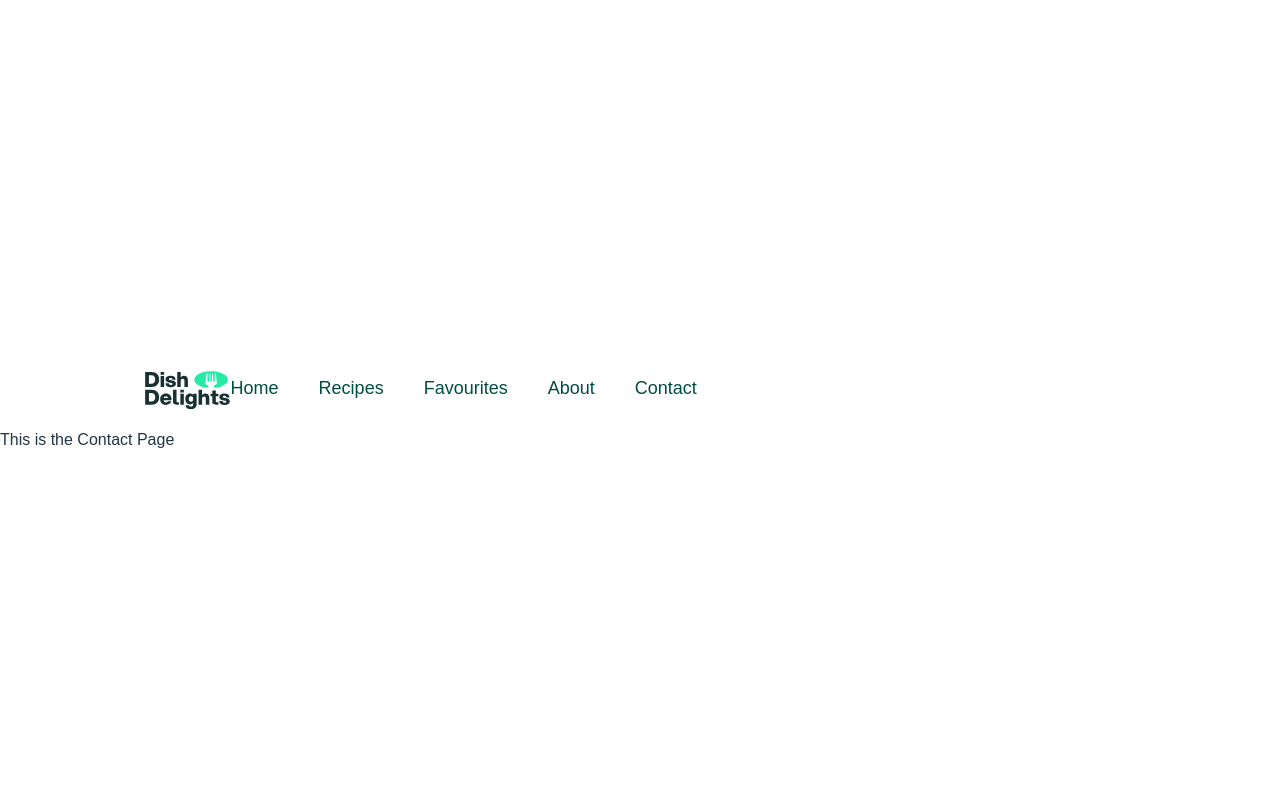
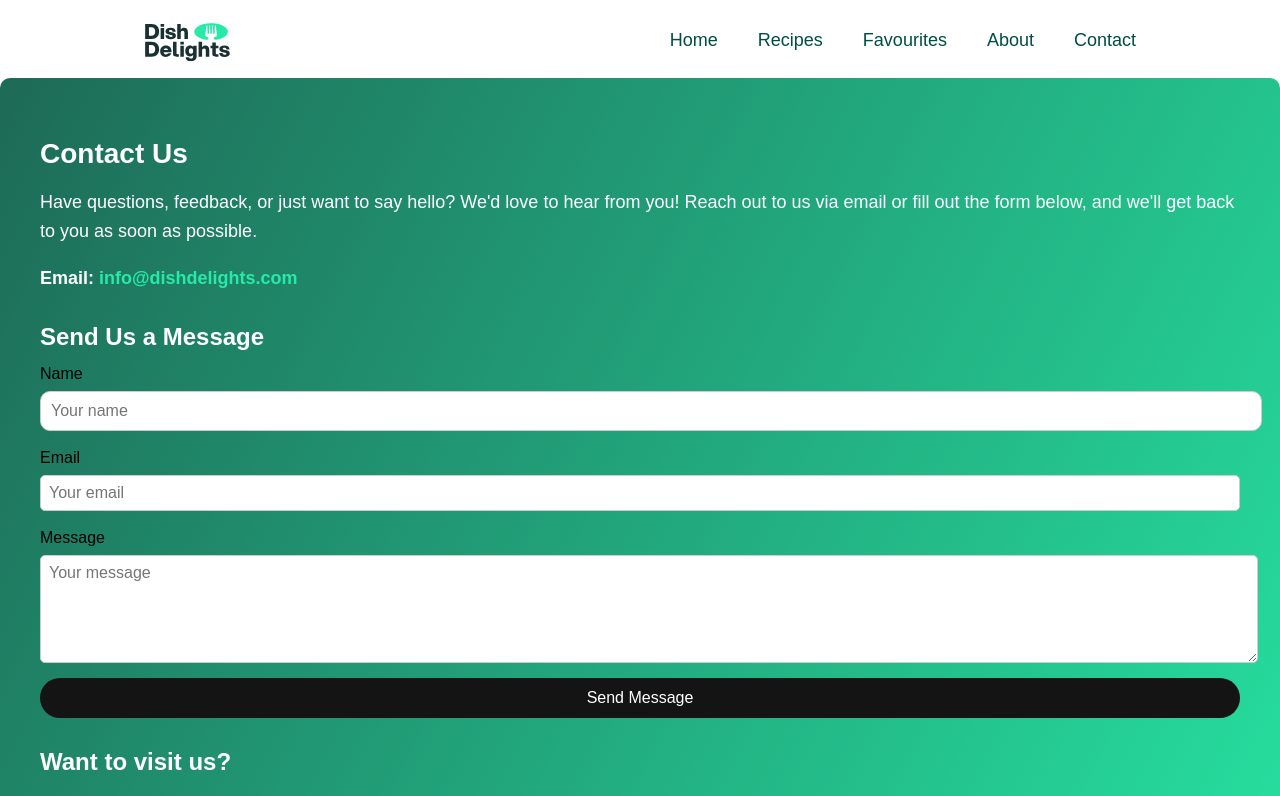
Before and after one commit to diegofernandesv/dishdelightsfe, a React (Vite) app: page /dishdelightsfe/ContactView in a window 1280 px wide. Shown: the top 796 px of the page. Built offline with nearby package versions, Linux system fonts and the light colour scheme.

Commit message:
Contact and About pages

```diff
--- a/src/views/AboutView.jsx
+++ b/src/views/AboutView.jsx
@@ -1,7 +1,67 @@
-export default function AboutView (){
-    return(
-        <div>
-            This is the about Page
-        </div>
-    )
+import styles from "./aboutview.module.css";
+
+export default function AboutView() {
+  return (
+    <div className={styles.about}>
+      {/* Main Heading */}
+      <h1 className={styles.heading}>About DishDelights</h1>
+
+      {/* Introduction Section */}
+      <section className={styles.section}>
+        <p className={styles.paragraph}>
+          Welcome to <strong>DishDelights</strong> 🎉, a vibrant online community that brings food lovers 🍕🥗🥘 together from around the world!
+          Whether you're a seasoned chef 👨‍🍳 or a home cook 🏡 looking for inspiration, our platform offers a vast collection of recipes
+          to suit every taste and dietary preference.
+        </p>
+        <p className={styles.paragraph}>
+          Our easy-to-use interface lets you browse <strong>detailed recipes 📜</strong>, filter dishes by category 🍜🍰,
+          and even manage your own <strong>personal favorite recipes ❤️</strong>.
+          We aim to make meal preparation effortless and fun for everyone! 🎊
+        </p>
+      </section>
+
+      {/* What We Offer Section */}
+      <section className={styles.section}>
+        <h2 className={styles.subheading}>What We Offer</h2>
+        <ul className={styles.offerList}>
+          <li className={styles.offerItem}>
+            <strong>🍴 Extensive Recipe Collection:</strong> Explore thousands of recipes from cuisines around the world.
+          </li>
+          <li className={styles.offerItem}>
+            <strong>📂 Recipe Categories:</strong> Easily filter recipes by category, such as nationalities and more.
+          </li>
+          <li className={styles.offerItem}>
+            <strong>❤️ Save Favorites:</strong> Create your own collection of favorite recipes for quick access.
+          </li>
+          <li className={styles.offerItem}>
+            <strong>👩‍🍳 Step-by-Step Instructions:</strong> Each recipe comes with detailed, easy-to-follow instructions.
+          </li>
+          <li className={styles.offerItem}>
+            <strong>🌱 Dietary Filters:</strong> Find recipes tailored to your dietary needs, such as vegan, gluten-free, or keto.
+          </li>
+          <li className={styles.offerItem}>
+            <strong>📱 Mobile-Friendly:</strong> Access DishDelights on any device, anytime, anywhere.
+          </li>
+        </ul>
+      </section>
+
+      {/* Mission Statement Section */}
+      <section className={styles.section}>
+        <h2 className={styles.subheading}>Our Mission</h2>
+        <p className={styles.paragraph}>
+          At DishDelights, our mission is to inspire creativity in the kitchen and bring people together through the joy of cooking.
+          We believe that food is more than just sustenance—it's a way to connect, share, and celebrate life.
+        </p>
+      </section>
+
+      {/* Team Section */}
+      <section className={styles.section}>
+        <h2 className={styles.subheading}>Meet the Team</h2>
+        <p className={styles.paragraph}>
+          DishDelights is powered by a passionate team of food enthusiasts, developers, and designers who are dedicated to making your cooking experience delightful.
+          From recipe curators to tech wizards, we work together to bring you the best platform for culinary exploration.
+        </p>
+      </section>
+    </div>
+  );
 }
--- a/src/views/ContactView.jsx
+++ b/src/views/ContactView.jsx
@@ -1,7 +1,88 @@
-export default function ContactView (){
-    return(
-        <div>
-            This is the Contact Page
+import styles from "./contact.module.css";
+
+export default function ContactView() {
+  return (
+
+    <div className={styles.contactContainer}>
+      {/* Heading */}
+      <h1 className={styles.heading}>Contact Us</h1>
+      {/* Contact Information */}
+      <section className={styles.section}>
+        <p className={styles.paragraph}>
+          Have questions, feedback, or just want to say hello? We'd love to hear from you!
+          Reach out to us via email or fill out the form below, and we'll get back to you as soon as possible.
+        </p>
+        <p className={styles.paragraph}>
+          <strong>Email:</strong>{" "}
+          <a href="mailto:info@dishdelights.com" className={styles.emailLink}>
+            info@dishdelights.com
+          </a>
+        </p>
+      </section>
+
+      {/* Contact Form */}
+      <section className={styles.section}>
+        <h2 className={styles.subheading}>Send Us a Message</h2>
+        <form className={styles.contactForm}>
+          <div className={styles.formGroup}>
+            <label htmlFor="name" className={styles.label}>Name</label>
+            <input
+              type="text"
+              id="name"
+              name="name"
+              className={styles.input}
+              placeholder="Your name"
+              required
+            />
+          </div>
+
+          <div className={styles.formGroup}>
+            <label htmlFor="email" className={styles.label}>Email</label>
+            <input
+              type="email"
+              id="email"
+              name="email"
+              className={styles.input}
+              placeholder="Your email"
+              required
+            />
+          </div>
+
+          <div className={styles.formGroup}>
+            <label htmlFor="message" className={styles.label}>Message</label>
+            <textarea
+              id="message"
+              name="message"
+              className={styles.textarea}
+              placeholder="Your message"
+              rows="5"
+              required
+            ></textarea>
+          </div>
+
+          <button type="submit" className={styles.submitButton}>Send Message</button>
+        </form>
+      </section>
+
+      {/* Find Us Section */}
+      <section className={styles.section}>
+        <h2 className={styles.subheading}>Want to visit us?</h2>
+        <p className={styles.paragraph}>
+          <strong>Go to our Address, we are waiting for you😊:</strong> 456 Culinary Avenue, Gourmet Town, 1010 Vienna, Austria
+        </p>
+        {/* Embedded Google Map */}
+        <div className={styles.mapContainer} style={{ borderRadius: "20px", overflow: "hidden" }}>
+          <iframe
+            title="Google Map"
+            src="https://www.google.com/maps/embed?pb=!1m18!1m12!1m3!1d2376.3002116078473!2d16.3725043!3d48.2081742!2m3!1f0!2f0!3f0!3m2!1i1024!2i768!4f13.1!3m3!1m2!1s0x476d079fdd655555%3A0x3c3bc9f6b5b3e5f3!2s456%20Culinary%20Avenue%2C%201010%20Vienna%2C%20Austria!5e0!3m2!1sen!2sus!4v1647673243905!5m2!1sen!2sus"
+            width="100%"
+            height="300"
+            style={{ border: 0 }}
+            allowFullScreen=""
+            loading="lazy"
+          ></iframe>
         </div>
-    )
+      </section>
+    </div>
+  );
 }
--- a/src/views/HomeView.jsx
+++ b/src/views/HomeView.jsx
@@ -19,7 +19,9 @@ export default function HomeView (){
             </div>
             <div className={styles.contactButton}>
             <div>
-            <Link to="./recipesView" className={styles.buttonText}>Discover new Recipes</Link>
+            <Link to="./recipesView" className={styles.buttonText} style={{ textDecoration: "none" }}>
+                Discover new Recipes
+            </Link>
             </div>
 
             </div>
--- /dev/null
+++ b/src/views/aboutview.module.css
@@ -0,0 +1,100 @@
+.about {
+    border-radius: 10px;
+  }
+
+  .heading {
+    font-size: 28px;
+    color: #000000; /* Black color */
+    margin-bottom: 15px;
+    margin-left: 120px;
+    margin-right: 120px;
+  }
+
+  .paragraph {
+    font-size: 18px;
+    color: #000000; /* Black color */
+    line-height: 1.6;
+    margin-bottom: 10px;
+    margin-left: 120px;
+    margin-right: 120px;
+  }
+
+  .subheading {
+    font-size: 24px;
+    color: #000000;
+    margin-bottom: 10px;
+    margin-left: 120px;
+  }
+
+  .section {
+    margin-bottom: 30px;
+  }
+
+  .offerItem {
+    margin-left: 120px;
+  }
+
+  /* Responsive Styles */
+  @media (max-width: 1200px) {
+    .heading,
+    .paragraph,
+    .subheading,
+    .offerItem {
+      margin-left: 80px;
+      margin-right: 80px;
+    }
+  }
+
+  @media (max-width: 992px) {
+    .heading,
+    .paragraph,
+    .subheading,
+    .offerItem {
+      margin-left: 60px;
+      margin-right: 60px;
+    }
+  }
+
+  @media (max-width: 768px) {
+    .heading,
+    .paragraph,
+    .subheading,
+    .offerItem {
+      margin-left: 40px;
+      margin-right: 40px;
+    }
+
+    .heading {
+      font-size: 24px;
+    }
+
+    .subheading {
+      font-size: 20px;
+    }
+
+    .paragraph {
+      font-size: 16px;
+    }
+  }
+
+  @media (max-width: 576px) {
+    .heading,
+    .paragraph,
+    .subheading,
+    .offerItem {
+      margin-left: 20px;
+      margin-right: 20px;
+    }
+
+    .heading {
+      font-size: 22px;
+    }
+
+    .subheading {
+      font-size: 18px;
+    }
+
+    .paragraph {
+      font-size: 14px;
+    }
+  }
--- /dev/null
+++ b/src/views/contact.module.css
@@ -0,0 +1,121 @@
+
+
+.contactContainer {
+    margin: 50px auto;
+    padding: 40px;
+    text-align: center;
+    border-radius: 10px;
+    color: white;
+    background: linear-gradient(117deg, #193133 -44.25%, #27EAA6 99.44%), #E0E0E0;
+    margin-top: -2px;
+  }
+
+  .heading {
+    font-size: 28px;
+    text-align: left;
+    margin-bottom: 15px;
+  }
+
+  .subheading {
+    font-size: 24px;
+    text-align: left;
+    margin-bottom: 10px;
+  }
+
+  .paragraph {
+    font-size: 18px;
+    text-align: left;
+    line-height: 1.6;
+    margin-bottom: 10px;
+  }
+
+  .section {
+    margin-bottom: 30px;
+  }
+
+  .emailLink {
+    color: #27EAA6;
+    text-decoration: none;
+    font-weight: bold;
+  }
+
+  .emailLink:hover {
+    text-decoration: underline;
+  }
+
+  .contactForm {
+    display: flex;
+    flex-direction: column;
+    gap: 15px;
+  }
+
+  .formGroup {
+    display: flex;
+    flex-direction: column;
+    text-align: left;
+  }
+
+  .label {
+    font-size: 16px;
+    color: #000000;
+    margin-bottom: 5px;
+  }
+
+  .input,
+  .textarea {
+    padding: 8px;
+    font-size: 16px;
+    border: 1px solid #ccc;
+    border-radius: 5px;
+    outline: none;
+  }
+
+  .textarea {
+    resize: vertical;
+  }
+
+
+  .submitButton:hover {
+    background-color: #e65a50;
+  }
+
+
+
+
+  /* Responsive Styles */
+  @media (max-width: 768px) {
+    .heading {
+      font-size: 24px;
+    }
+
+    .subheading {
+      font-size: 20px;
+    }
+
+    .paragraph {
+      font-size: 16px;
+    }
+
+    .input,
+    .textarea {
+      font-size: 14px;
+    }
+
+    .submitButton {
+      font-size: 14px;
+    }
+  }
+
+  @media (max-width: 576px) {
+    .heading {
+      font-size: 22px;
+    }
+
+    .subheading {
+      font-size: 18px;
+    }
+
+    .paragraph {
+      font-size: 14px;
+    }
+  }
--- a/src/views/recipesview.module.css
+++ b/src/views/recipesview.module.css
@@ -128,7 +128,7 @@ body {
     width: 100%;
     height: 240px;
     object-fit: cover;
-    border-radius: 16px;
+    border-radius: 24px 24px 24px 100px;
     transition: transform 0.3s ease;
 }
 
```
